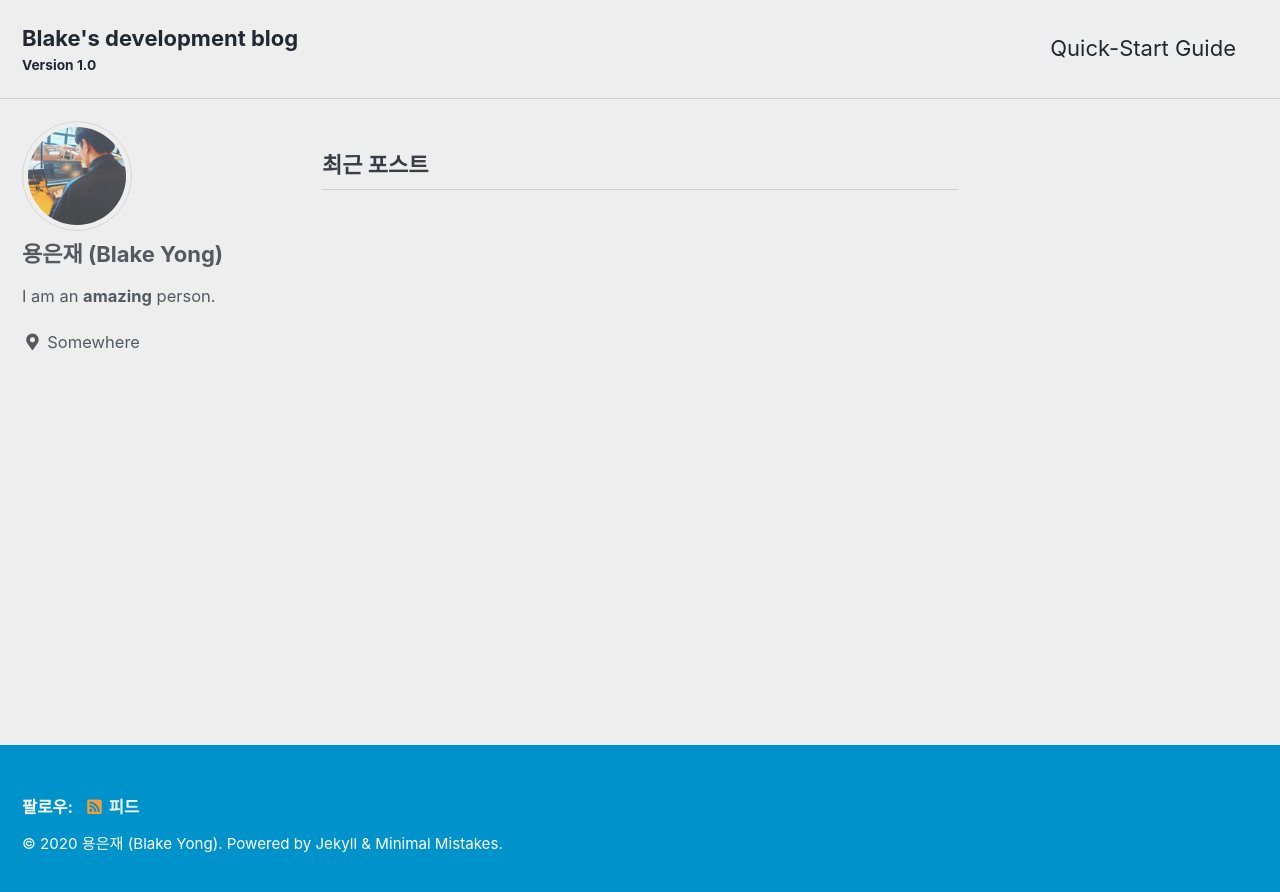
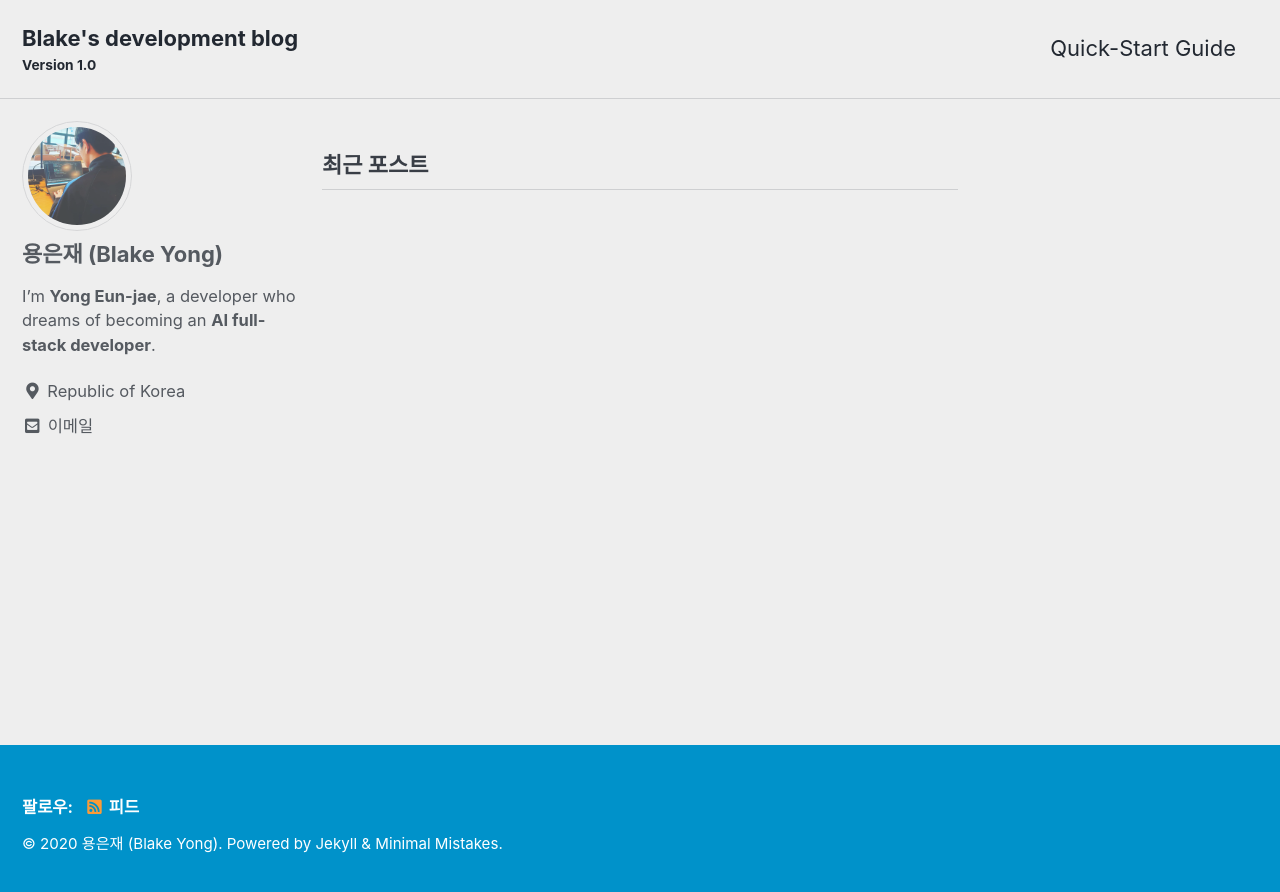
Before and after one commit to BlakeYong/BlakeYong.github.io, a Jekyll site: the page built from index.html, in a window 1280 px wide. Shown: the top 892 px of the page. Built offline with Jekyll 4.4.1, drawn with Linux system fonts in a browser that asks for light colours; cached includes are drawn as plain includes; the list of posts is cut into pages by our own code.

Commit message:
소개 문구 수정

```diff
--- a/_config.yml
+++ b/_config.yml
@@ -95,9 +95,9 @@ analytics:
 author:
   name             : "용은재 (Blake Yong)"
   avatar           : "/assets/images/profile.jpg"
-  bio              : "I am an **amazing** person."
-  location         : "Somewhere"
-  email            :
+  bio              : "I'm **Yong Eun-jae**, a developer who dreams of becoming an **AI full-stack developer**."
+  location         : "Republic of Korea"
+  email            : "**swejyong@naver.com**"
   links:
     - label: "Email"
       icon: "fas fa-fw fa-envelope-square"
```
